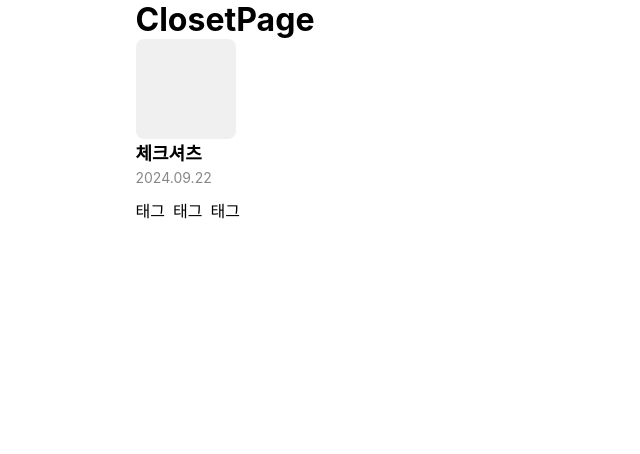
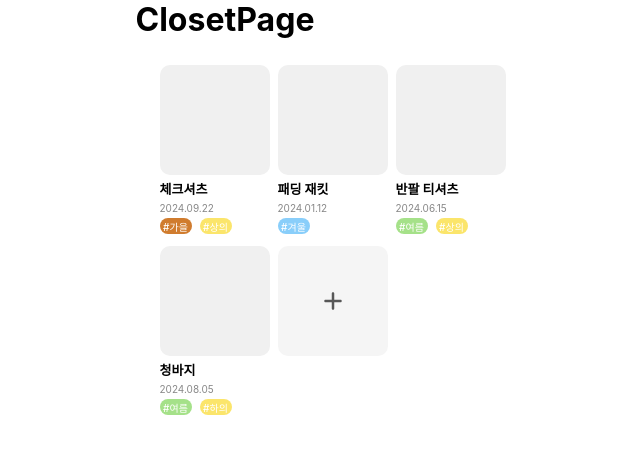
Before and after one commit to git-hubsalt/omoib-frontend, a React (Create React App) app: page /closet in a window 1280 px wide. Shown: the top 454 px of the page, without its empty margins (308-948 px from the left). Built offline with nearby package versions, Linux system fonts and the light colour scheme; a web font is replaced by a local one.

Commit message:
feature: 옷 추가 버튼 컴포넌트 구현

```diff
--- /dev/null
+++ b/src/components/Button/AddClothesButton.tsx
@@ -0,0 +1,43 @@
+import React from 'react';
+import { Link } from 'react-router-dom';
+import styled from 'styled-components';
+import { ReactComponent as Plus } from '../../assets/plus.svg';
+
+const AddClothesButton: React.FC = () => {
+  return (
+    // 옷장에 옷 추가하는 페이지로 이동
+    <ButtonLayout>
+      <Link to="/add-clothes">
+        <ButtonContainer>
+          <Plus/>
+        </ButtonContainer>
+      </Link>
+    </ButtonLayout>
+
+  );
+};
+
+export default AddClothesButton;
+
+const ButtonLayout = styled.div`
+    display: flex;
+    flex-direction: column;
+    max-width: 122px;
+    width: 100%;
+    padding: 6px 4px;`
+
+
+const ButtonContainer = styled.div`
+  width: 110px;
+  height: 110px;
+  background-color: #f5f5f5;
+  border-radius: 10px;
+  display: flex;
+  align-items: center;
+  justify-content: center;
+  cursor: pointer;
+
+  &:hover {
+    background-color: #e0e0e0;
+  }
+`;
--- a/src/components/Card/Card.tsx
+++ b/src/components/Card/Card.tsx
@@ -7,7 +7,7 @@ import {
   Date,
   TagsWrapper,
 } from './CardStyle';
-// import Tag from '../tag/Tag';
+import TagButton from '../Button/TagButton';
 
 interface CardProps {
   title: string;
@@ -24,8 +24,11 @@ const Card: React.FC<CardProps> = ({ title, date, tags }) => {
         <Date>{date}</Date>
         <TagsWrapper>
           {tags.map((tag, index) => (
-            // <Tag key={index} text={tag} />
-            <p>태그</p>
+            <TagButton
+              key={index}
+              name={tag}
+              withHash
+            />
           ))}
         </TagsWrapper>
       </ContentWrapper>
--- a/src/components/Card/CardStyle.tsx
+++ b/src/components/Card/CardStyle.tsx
@@ -3,16 +3,18 @@ import styled from 'styled-components';
 export const CardWrapper = styled.div`
   display: flex;
   flex-direction: column;
-
   border-radius: 8px;
-  //width: 300px;
+  max-width: 122px;
+    width: 100%;
+    padding: 6px 4px;
 `;
 
 export const ImagePlaceholder = styled.div`
-  width: 100px;
-  height: 100px;
+  width: 110px;
+  height: 110px;
   background-color: #f0f0f0;
-  border-radius: 8px;
+  border-radius: 10px;
+    align-items: center;
 `;
 
 export const ContentWrapper = styled.div`
@@ -21,13 +23,13 @@ export const ContentWrapper = styled.div`
 `;
 
 export const Title = styled.h3`
-  font-size: 18px;
-  margin: 0;
+  font-size: 13px;
+  margin-top: 4px;
   color: #000;
 `;
 
 export const Date = styled.p`
-  font-size: 14px;
+  font-size: 10px;
   margin: 4px 0;
   color: #888;
 `;
@@ -35,5 +37,4 @@ export const Date = styled.p`
 export const TagsWrapper = styled.div`
   display: flex;
   gap: 8px;
-  margin-top: 8px;
 `;
--- a/src/pages/ClosetPage/index.tsx
+++ b/src/pages/ClosetPage/index.tsx
@@ -1,10 +1,31 @@
-import Card from '../../components/Card/Card'
+import React from 'react';
+import Card from '../../components/Card/Card';
+import { ClosetContainer } from './style';
+import AddClothesButton from '../../components/Button/AddClothesButton';
+
 export default function ClosetPage() {
-  const tags = ['패션', '캐주얼', '2024'];
+  // 여러 카드에 대한 데이터를 배열로 저장
+  const cardData = [
+    { title: '체크셔츠', date: '2024.09.22', tags: ['가을', '상의'] },
+    { title: '패딩 재킷', date: '2024.01.12', tags: ['겨울' ] },
+    { title: '반팔 티셔츠', date: '2024.06.15', tags: ['여름', '상의'] },
+    { title: '청바지', date: '2024.08.05', tags: ['여름', '하의'] },
+  ];
+
   return (
     <div>
       <h1>ClosetPage</h1>
-      <Card title="체크셔츠" date="2024.09.22" tags={tags}/>
+      <ClosetContainer>
+        {cardData.map((item, index) => (
+          <Card
+            key={index}
+            title={item.title}
+            date={item.date}
+            tags={item.tags}
+          />))}
+        <AddClothesButton/>
+      </ClosetContainer>
+
     </div>
   );
 }
--- a/src/pages/ClosetPage/style.tsx
+++ b/src/pages/ClosetPage/style.tsx
@@ -0,0 +1,7 @@
+import styled from 'styled-components';
+
+export const ClosetContainer = styled.div`
+  display: grid;
+  grid-template-columns: repeat(3, 1fr);
+  padding: 20px;
+`;
```
Also changed, not shown: src/assets/plus.svg (added).
